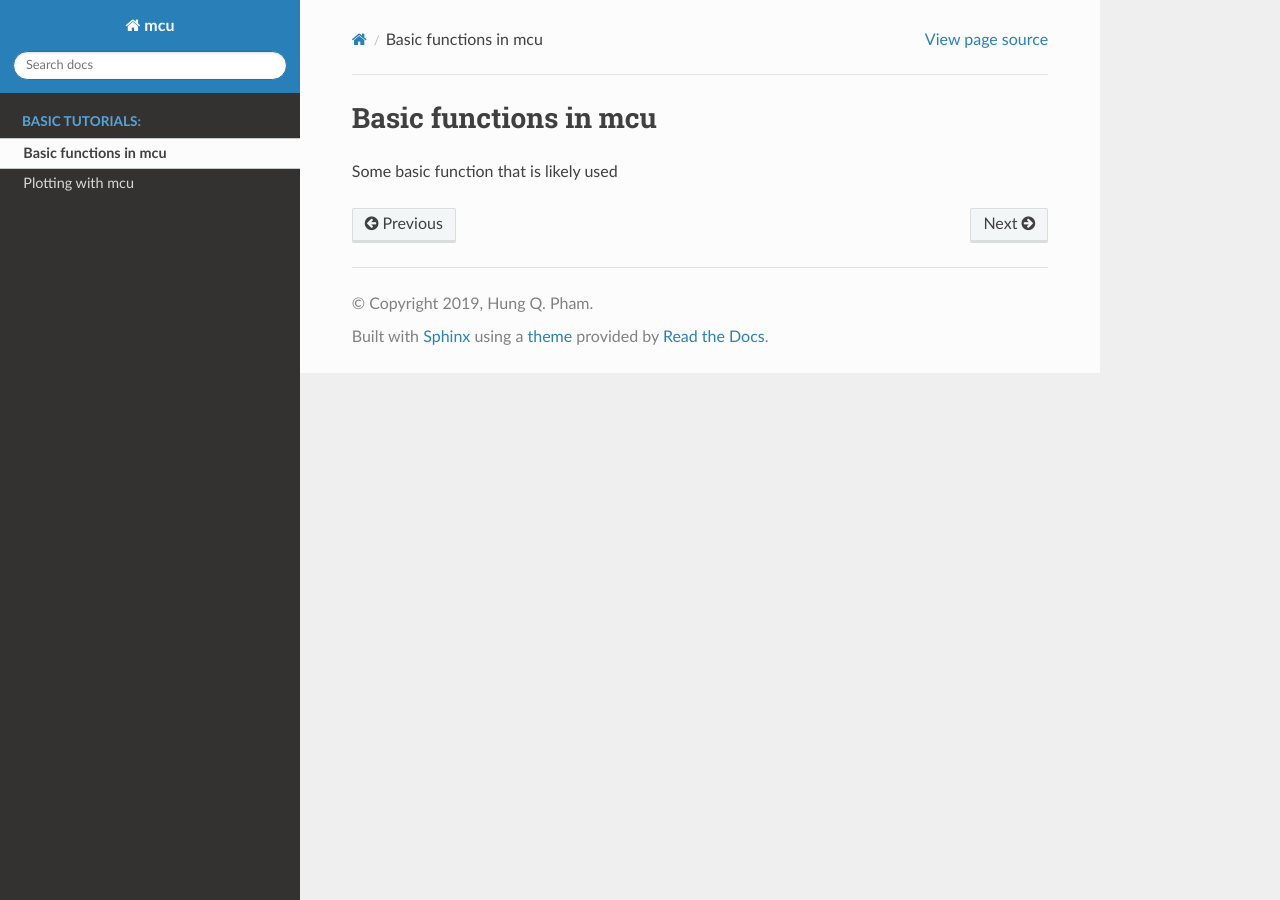
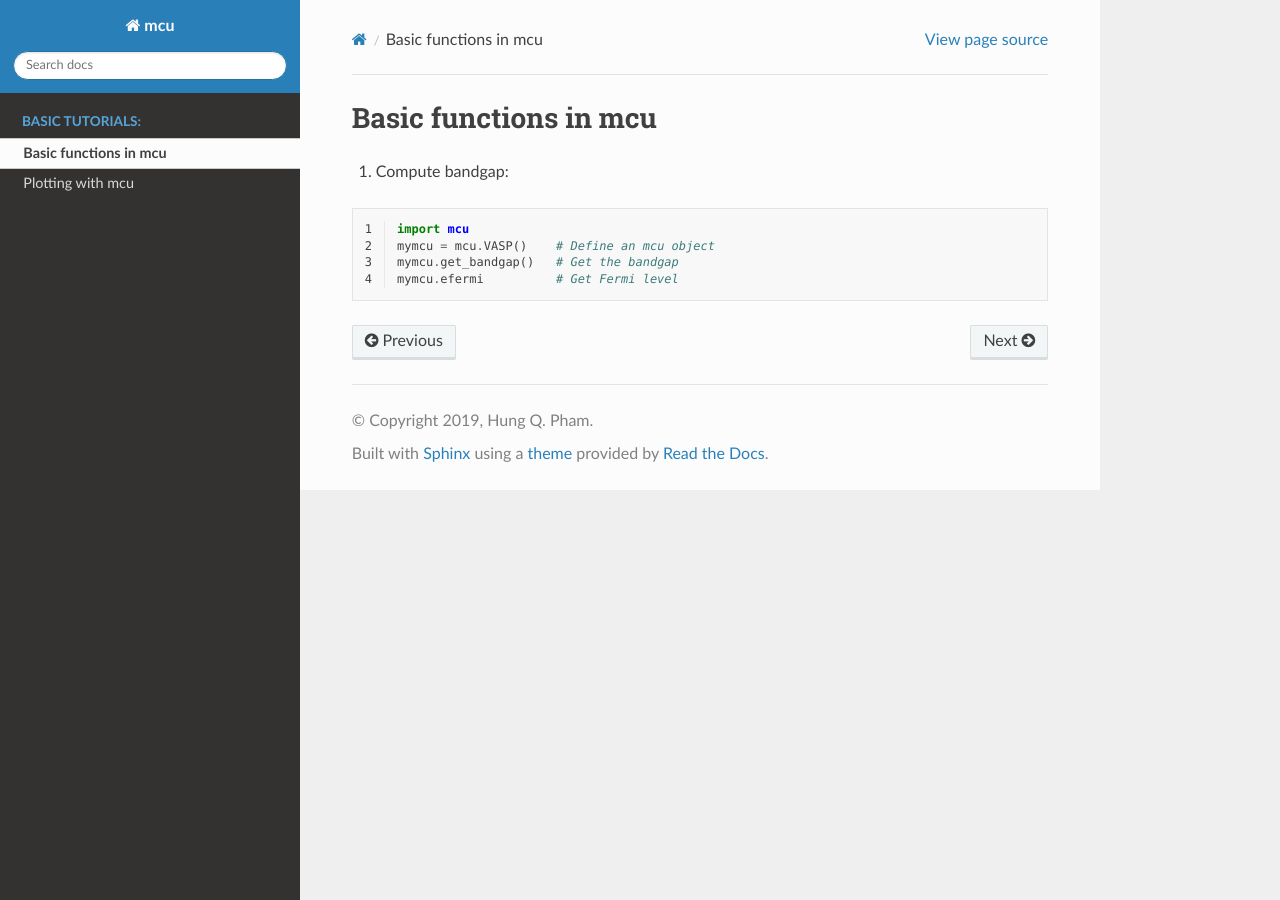
Before and after one commit to hungpham2017/mcu, a Sphinx documentation site: the page built from docs/source/basic.rst, in a window 1280 px wide. Built offline with Sphinx 7.4.7 and the Read the Docs theme 2.0.0, drawn with Linux system fonts in a browser that asks for light colours.

Commit message:
Adding pages

```diff
--- a/docs/source/basic.rst
+++ b/docs/source/basic.rst
@@ -2,4 +2,12 @@
 
 Basic functions in mcu
 ===============================
-Some basic function that is likely used
+#. Compute bandgap:
+
+.. code-block:: python
+   :linenos:
+
+   import mcu
+   mymcu = mcu.VASP()    # Define an mcu object
+   mymcu.get_bandgap()   # Get the bandgap
+   mymcu.efermi          # Get Fermi level
--- a/docs/source/index.rst
+++ b/docs/source/index.rst
@@ -11,7 +11,7 @@ A projected band structure can be plotted simply by:
 
    import mcu
    mymcu = mcu.VASP()
-   mymcu.plot_pband()
+   mymcu.plot_pband(save=True)
 
 .. image:: ../image/MoS2.png
    :scale: 80 %
```
Also changed, not shown: 8 other files.
